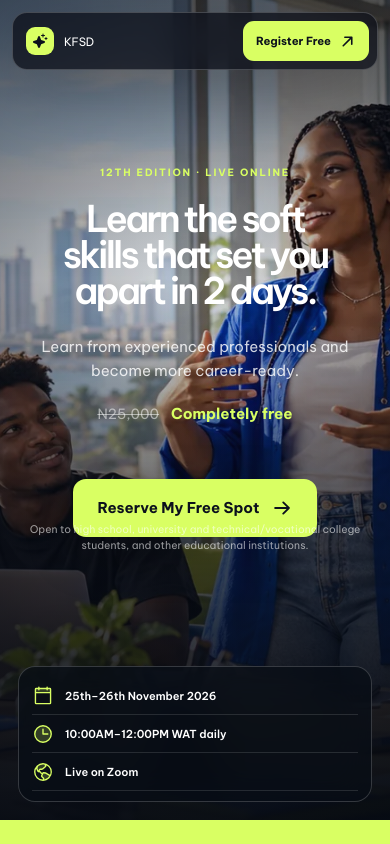
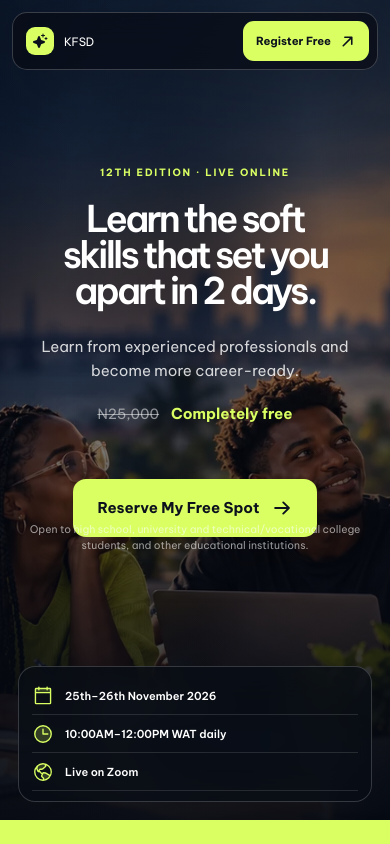
Before and after one commit to chiazaokoli/kfsd-website, a Next.js app: page / in a window 390 px wide. Shown: the top 844 px of the page. Built offline with nearby package versions, Linux system fonts and the light colour scheme.

Commit message:
Improve hero imagery and contrast

```diff
--- a/app/globals.css
+++ b/app/globals.css
@@ -57,7 +57,7 @@ img { display: block; }
 .new-hero { position: relative; display: flex; min-height: 900px; align-items: center; justify-content: center; overflow: hidden; padding: 150px 5vw 175px; color: var(--white); background: var(--ink); isolation: isolate; }
 .hero-photo { z-index: -3; object-fit: cover; object-position: center 48%; transition: transform 1.2s cubic-bezier(.2,.7,.2,1); }
 .new-hero:hover .hero-photo { transform: scale(1.025); }
-.hero-scrim { position: absolute; z-index: -2; inset: 0; background: radial-gradient(circle at 50% 34%, rgba(9,15,25,.08) 0, rgba(9,15,25,.4) 43%, rgba(6,10,18,.87) 100%), linear-gradient(to bottom, rgba(8,12,21,.35), transparent 34%, rgba(7,11,19,.86)); }
+.hero-scrim { position: absolute; z-index: -2; inset: 0; background: radial-gradient(ellipse at 50% 36%, rgba(5,9,18,.52) 0, rgba(5,9,18,.3) 48%, rgba(5,9,18,.58) 100%), linear-gradient(to bottom, rgba(5,9,18,.38), rgba(5,9,18,.18) 45%, rgba(5,9,18,.92) 100%); }
 .hero-content { width: min(1240px, 100%); margin: 0 auto; text-align: center; }
 .hero-kicker, .section-kicker { margin: 0 0 22px; color: var(--lime); font-size: .73rem; font-weight: 700; letter-spacing: .18em; text-transform: uppercase; }
 .new-hero h1 { max-width: 1240px; margin: 0 auto; font-size: clamp(3.4rem, 7vw, 7.3rem); font-weight: 550; letter-spacing: -.075em; line-height: .94; text-wrap: balance; }
@@ -295,7 +295,7 @@ img { display: block; }
   .topbar-cta { min-height: 40px; padding: 0 13px; font-size: .7rem; }
   .new-hero { min-height: 820px; padding: 130px 22px 230px; }
   .new-hero h1 { font-size: clamp(3.15rem, 12.4vw, 5rem); }
-  .hero-photo { object-position: 63% center; }
+  .hero-photo { object-position: 38% center; }
   .event-dock { right: 18px; bottom: 18px; left: 18px; grid-template-columns: 1fr; padding: 10px 13px; }
   .event-dock > div { min-height: 38px; padding: 0; border-right: 0; border-bottom: 1px solid rgba(255,255,255,.12); }
   .event-dock > a { display: none; }
--- a/app/page.tsx
+++ b/app/page.tsx
@@ -140,7 +140,7 @@ export default function Home() {
         </header>
 
         <section className="new-hero" aria-labelledby="hero-title">
-          <Image src={`${assetPrefix}/images/hero-workshop.webp`} alt="Students collaborating while one student presents an idea" fill priority unoptimized sizes="100vw" className="hero-photo" />
+          <Image src={`${assetPrefix}/images/hero-editorial.webp`} alt="Students collaborating while one student presents an idea" fill priority unoptimized sizes="100vw" className="hero-photo" />
           <div className="hero-scrim" aria-hidden="true" />
           <div className="hero-content">
             <p className="hero-kicker hero-enter">{siteConfig.edition} · Live online</p>
```
Also changed, not shown: public/images/hero-editorial.webp (added).
